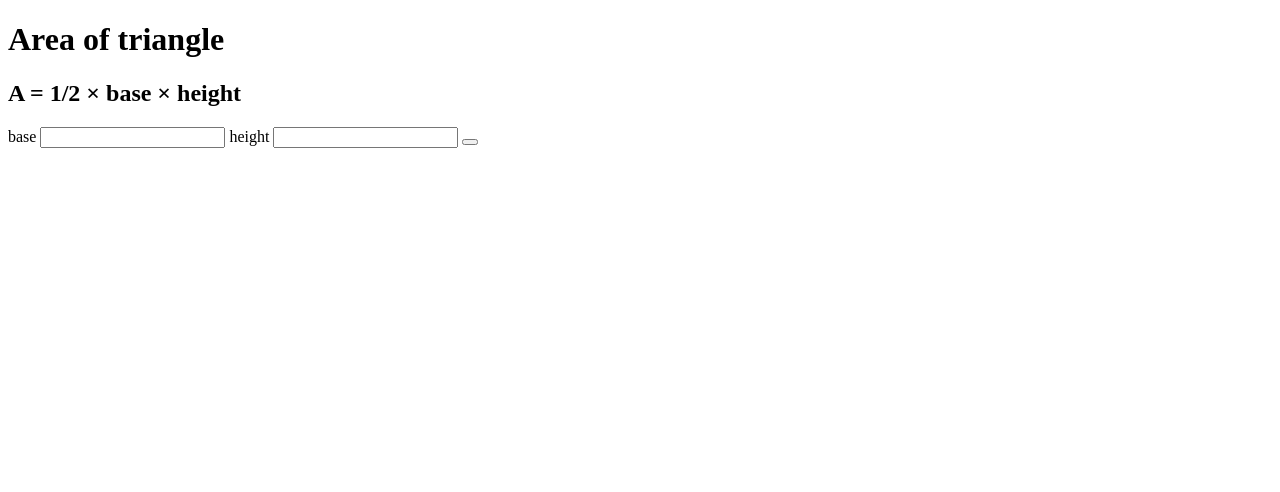
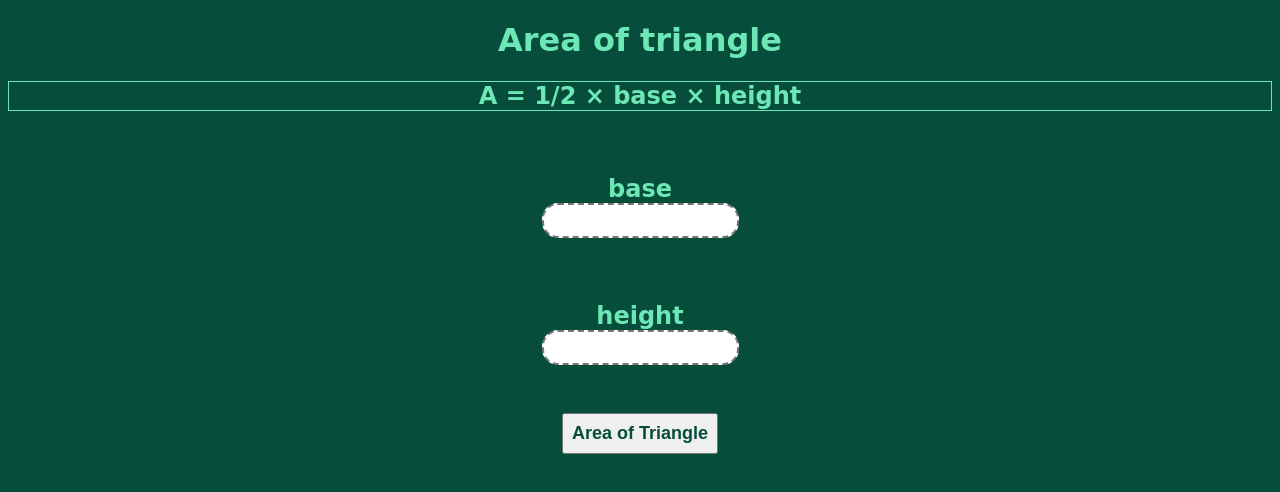
Before and after one commit to j24m/fun-with-triangles, a plain HTML site: page areaoftriangle.html in a window 1280 px wide. Drawn offline with Linux system fonts and the light colour scheme.

Commit message:
areaOfTrinagle css done.

```diff
--- a/areaoftriangle.css
+++ b/areaoftriangle.css
@@ -0,0 +1,52 @@
+:root{
+    --primary-color: #064E3B;
+    --light-color: #6EE7B7;
+}
+
+body{
+    background-color: var(--primary-color);
+    color: var(--light-color);
+    font-family: cursive;
+}
+
+h1{
+    text-align: center;
+}
+h2{
+    text-align: center;
+    border: solid;
+    border-width:thin;
+}
+
+#label{
+    display: block;
+    margin:auto;
+    font-weight: bold;
+    text-align: center;
+    font-size: x-large;
+    margin-top: 4rem;
+}
+
+.base-height{
+    display:block;
+    margin:auto;
+    padding: 0.5rem;
+    border-style:dashed;
+    border-radius: 1rem;
+}
+
+#calculate-area{
+    display:block;
+    margin:auto;
+    padding:0.5rem;
+    margin-top: 3rem;
+    color: var(--primary-color);
+    font-weight: 800;
+    font-size: large;
+}
+
+#output{
+    text-align: center;
+    margin-top: 2rem;
+    font-weight: bold;
+}
--- a/areaoftriangle.html
+++ b/areaoftriangle.html
@@ -10,11 +10,11 @@
 <body>
     <h1>Area of triangle</h1>
     <h2>A = 1/2 × base × height</h2>
-    <label>base</label>
-    <input type="number">
-    <label>height</label>
-    <input type="number">
-    <button id="calculate-area"></button>
+    <label id="label">base</label>
+    <input type="number" class="base-height">
+    <label id="label">height</label>
+    <input type="number" class="base-height">
+    <button id="calculate-area">Area of Triangle</button>
     <div id="output"></div>
 
 </body>
--- a/areaoftriangle.js
+++ b/areaoftriangle.js
@@ -0,0 +1,10 @@
+const baseHeight = document.querySelectorAll(".base-height");
+const areaBtn = document.querySelector("#calculate-area");
+const output = document.querySelector("#output");
+
+function calculateArea(){
+    const areaOfTriangle= 1/2 * Number(baseHeight[0].value) * Number(baseHeight[1].value);
+    output.innerText = "Area of Triangle is " + areaOfTriangle + "cm²";
+}
+
+areaBtn.addEventListener("click", calculateArea);
```
